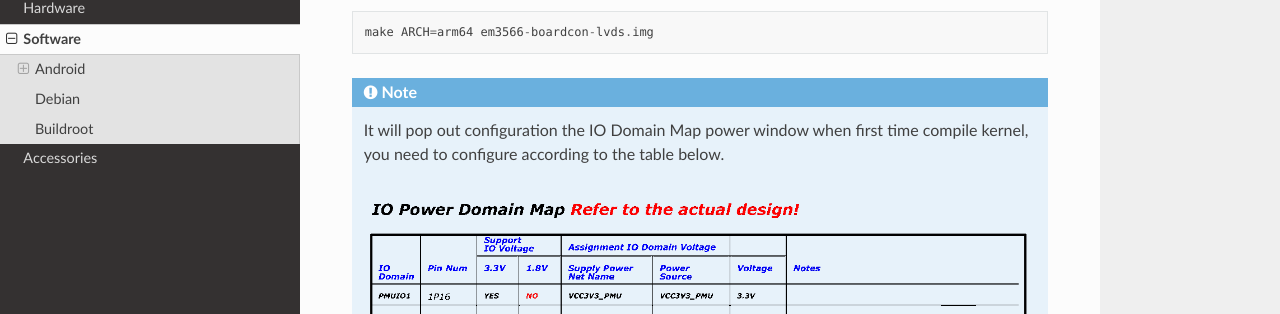
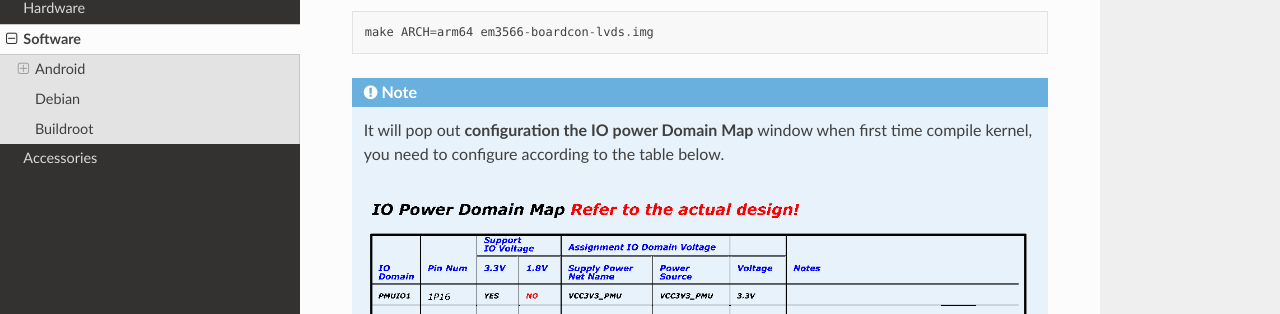
Before and after one commit to boardcon/EM3566, a Sphinx documentation site: the page built from docs/source/software.rst, in a window 1280 px wide and 900 px high, scrolled down 1700 px. Shown: the part 137-451 px from the top of the window. Built offline with Sphinx 7.4.7 and the Read the Docs theme 2.0.0, drawn with Linux system fonts in a browser that asks for light colours.

```diff
--- a/docs/source/software.rst
+++ b/docs/source/software.rst
@@ -93,7 +93,7 @@ or LVDS
  make ARCH=arm64 em3566-boardcon-lvds.img
 
 .. note::
- It will pop out configuration the IO Domain Map power window when first time compile kernel, you need to configure according to the table below.
+ It will pop out **configuration the IO power Domain Map** window when first time compile kernel, you need to configure according to the table below.
 
  .. figure:: ./image/IO-power-Domain-Map.png
    :align: center
```
